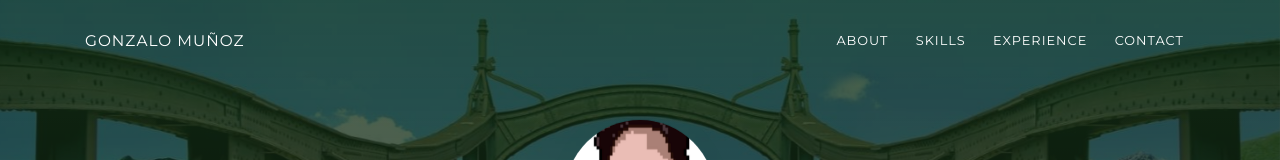
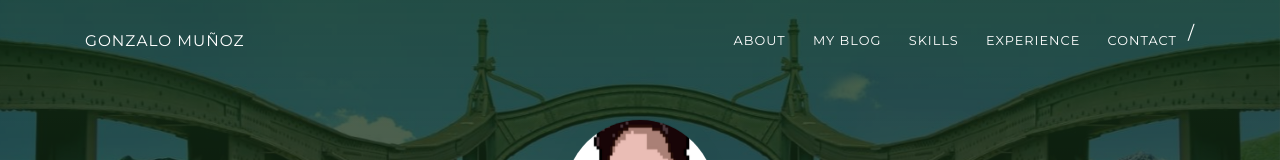
Before and after one commit to gonzaloan/cv, a plain HTML site: page index.html in a window 1280 px wide. Shown: the top 160 px of the page. Drawn offline with Linux system fonts and the light colour scheme.

Commit message:
Update index.html

```diff
--- a/index.html
+++ b/index.html
@@ -30,9 +30,11 @@
             <div class="collapse navbar-collapse justify-content-end" id="navigation">
               <ul class="navbar-nav">
                 <li class="nav-item"><a class="nav-link smooth-scroll" href="#about">About</a></li>
+                <li class="nav-item"><a class="nav-link smooth-scroll" href="https://blog.gonmunoz.com">My Blog</a></li>
                 <li class="nav-item"><a class="nav-link smooth-scroll" href="#skill">Skills</a></li>
                 <li class="nav-item"><a class="nav-link smooth-scroll" href="#experience">Experience</a></li>
                 <li class="nav-item"><a class="nav-link smooth-scroll" href="#contact">Contact</a></li>
+               /
               </ul>
             </div>
           </div>
```
